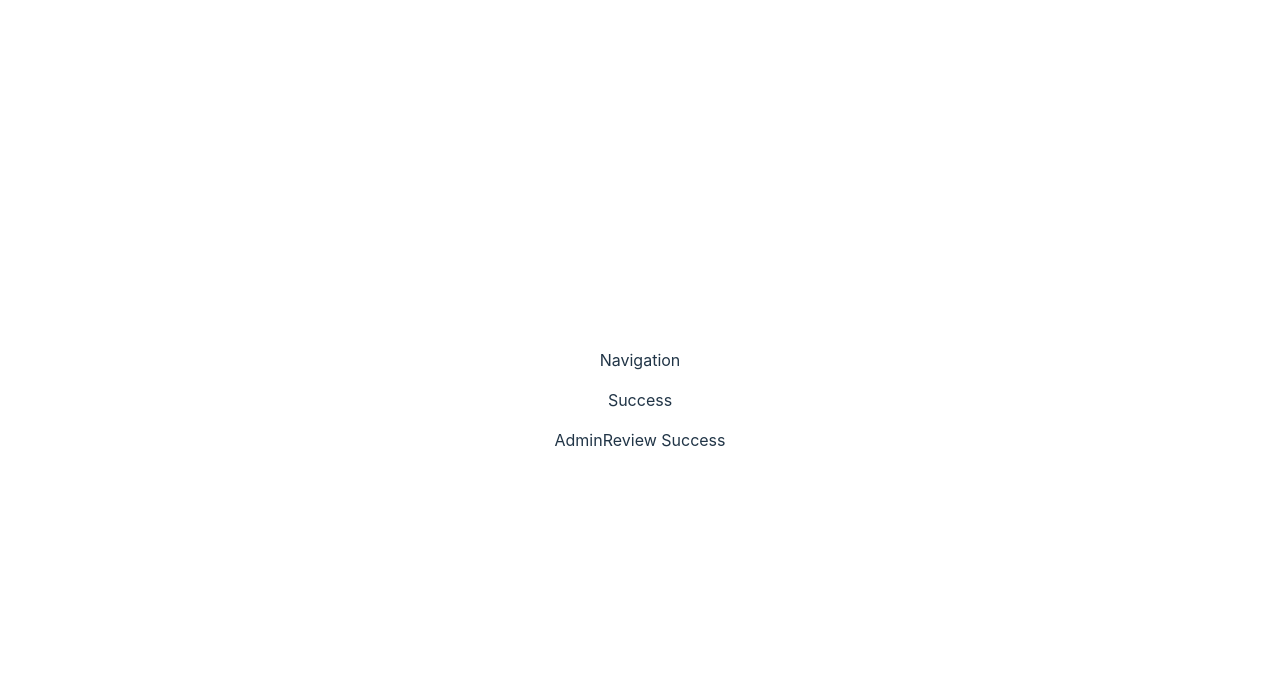
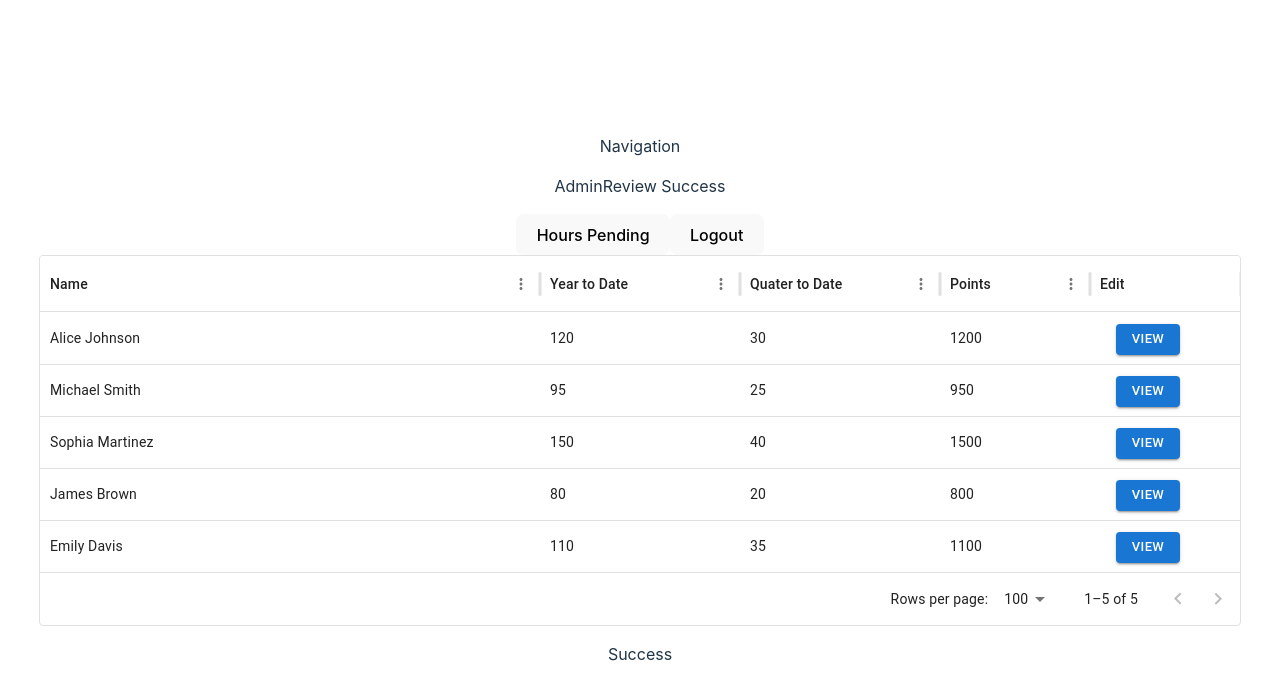
Before and after one commit to PValdovinos/forestry-club, a React (Vite) app in the folder forestry-club-hour-tracker/: page /AdminReview in a window 1280 px wide. Shown: the top 700 px of the page. Built offline with nearby package versions, Linux system fonts and the light colour scheme.

Commit message:
Fix navigation. Add basic implementation of table element to admin page using MUI.

```diff
--- a/forestry-club-hour-tracker/package.json
+++ b/forestry-club-hour-tracker/package.json
@@ -10,6 +10,10 @@
     "preview": "vite preview"
   },
   "dependencies": {
+    "@emotion/react": "^11.14.0",
+    "@emotion/styled": "^11.14.0",
+    "@mui/material": "^6.4.5",
+    "@mui/x-data-grid": "^7.27.0",
     "react": "^19.0.0",
     "react-dom": "^19.0.0",
     "react-router": "^7.1.5",
--- /dev/null
+++ b/forestry-club-hour-tracker/src/AdminNav.jsx
@@ -0,0 +1,8 @@
+function AdminNav() {
+    return <>
+        <button>Hours Pending</button>
+        <button>Logout</button>
+    </>
+}
+
+export default AdminNav;
--- a/forestry-club-hour-tracker/src/AdminReview.jsx
+++ b/forestry-club-hour-tracker/src/AdminReview.jsx
@@ -1,3 +1,6 @@
+import AdminNav from "./AdminNav";
+import AdminTable from "./AdminTable";
+
 const test_data = {
     ['date']: Date.now(),
     ['name']: 'John Doe',
@@ -8,6 +11,8 @@ function AdminReview() {
     return (
         <>
             <p>AdminReview Success</p>
+            <AdminNav />
+            <AdminTable />
         </>
     );
 }
--- /dev/null
+++ b/forestry-club-hour-tracker/src/AdminTable.jsx
@@ -0,0 +1,38 @@
+import { DataGrid } from '@mui/x-data-grid'
+import { Button } from '@mui/material';
+
+const exampleData = [
+    { "id": 0, "name": "Alice Johnson", "ytd": 120, "qtd": 30, "points": 1200 },
+    { "id": 1, "name": "Michael Smith", "ytd": 95, "qtd": 25, "points": 950 },
+    { "id": 2, "name": "Sophia Martinez", "ytd": 150, "qtd": 40, "points": 1500 },
+    { "id": 3, "name": "James Brown", "ytd": 80, "qtd": 20, "points": 800 },
+    { "id": 4, "name": "Emily Davis", "ytd": 110, "qtd": 35, "points": 1100 }
+];
+
+const columns= [
+    {field: 'name', headerName: 'Name', width: 500},
+    {field: 'ytd', headerName: 'Year to Date', width: 200},
+    {field: 'qtd', headerName: 'Quater to Date', width: 200},
+    {field: 'points', headerName: 'Points', width: 150},
+    {field: 'none', headerName: 'Edit', renderCell: ViewButton, width: 150,  sortable: false, filterable: false, resizable: false, hideable: false, disableExport: true, disableColumnMenu: true}
+];
+
+function ViewButton(props) {
+    return (<a href={"/AdminReview/"+exampleData[props.id].name}><Button
+    variant="contained"
+    size="small"
+    style={{ marginLeft: 16 }}
+  >
+    View
+  </Button></a>)
+}
+
+function AdminTable() {
+    return (
+        <div>
+            <DataGrid rows={exampleData} columns={columns} />
+        </div>
+    )
+}
+
+export default AdminTable;
--- a/forestry-club-hour-tracker/src/App.jsx
+++ b/forestry-club-hour-tracker/src/App.jsx
@@ -14,16 +14,13 @@ function App() {
       <BrowserRouter>
         <Routes>
           <Route path='/' element={<Navigation />}>
-            <Route index element={<App />} />
+            <Route index element={<p>Home</p>} />
             <Route path='/AdminReview' element={<AdminReview />} />
           </Route>
         </Routes>
       </BrowserRouter>
 
       <p>Success</p>
-
-      <AdminReview />
-
     </>
   )
 }
--- a/forestry-club-hour-tracker/src/Navigation.jsx
+++ b/forestry-club-hour-tracker/src/Navigation.jsx
@@ -1,6 +1,6 @@
 import React from 'react';
 import ReactDOM from 'react-dom/client';
-import { BrowserRouter, Routes, Route } from 'react-router';
+import { BrowserRouter, Routes, Route, Outlet } from 'react-router';
 
 import App from './App';
 import AdminReview from './AdminReview';
@@ -8,6 +8,7 @@ import AdminReview from './AdminReview';
 function Navigation() {
     return <>
         <p>Navigation</p>
+        <Outlet />
     </>
 
 }
```
Also changed, not shown: 1 other file (tests, documents, lock files or other folders).
